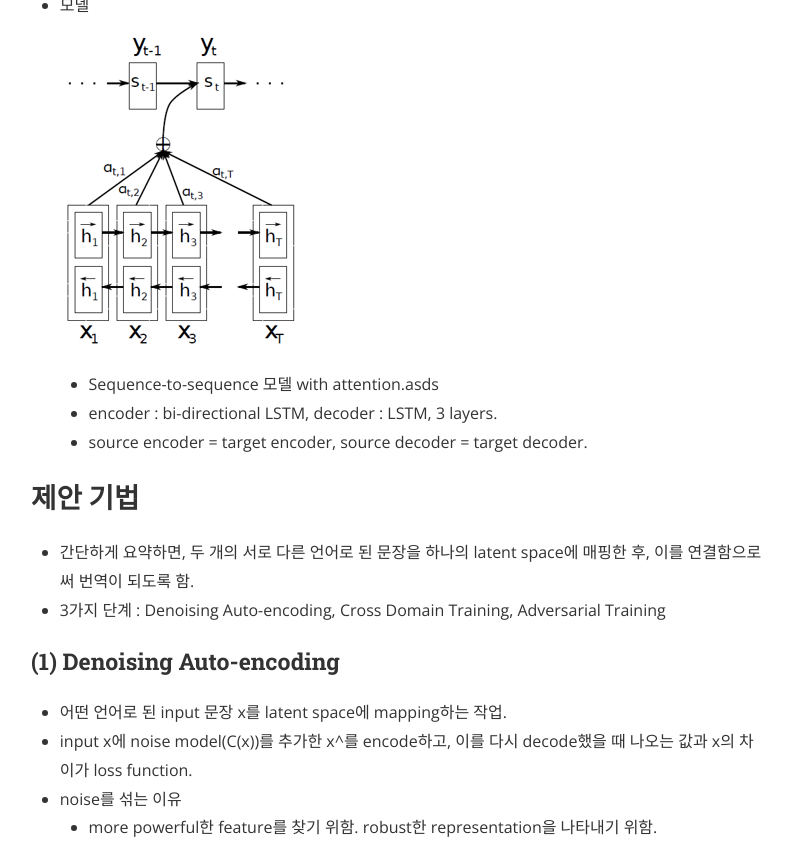
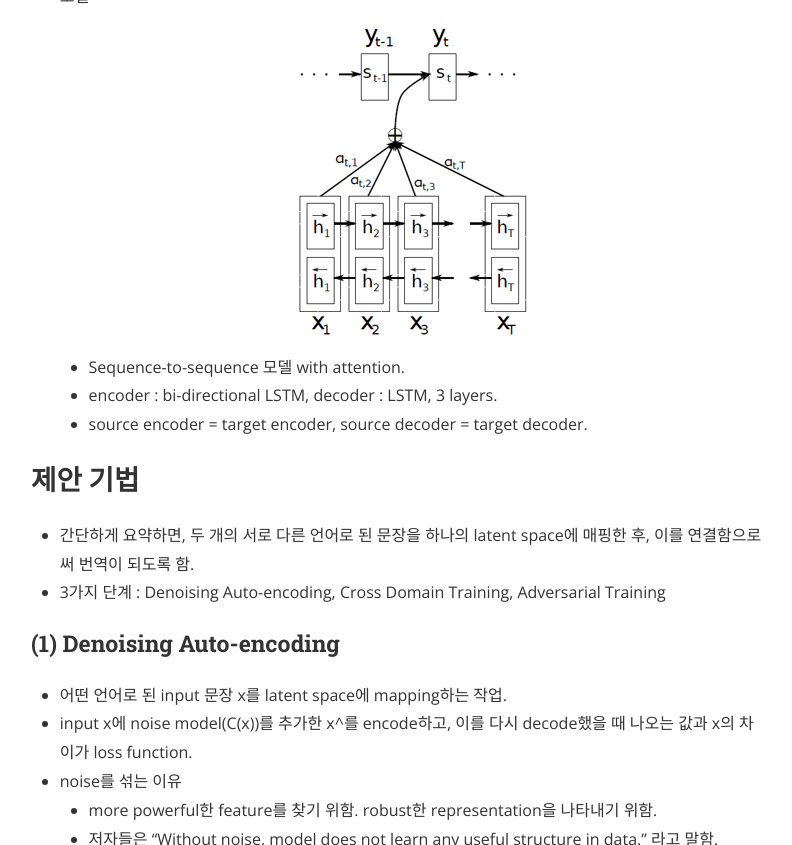
Before and after one commit to pod3275/pod3275.github.io, a Jekyll site: the page built from _posts/2019-04-08-UnsupervisedNMT.markdown, in a window 1280 px wide, cut to the strip 1475-2320 px from the top of the page. Shown: the whole strip, without its empty margins (241-1033 px from the left). Built offline with Jekyll 4.4.1, drawn with Linux system fonts in a browser that asks for light colours; nearby versions of some CDN libraries; comment, search, counter and statistics services are not loaded.

Commit message:
image default size changed

```diff
--- a/_posts/2019-04-08-UnsupervisedNMT.markdown
+++ b/_posts/2019-04-08-UnsupervisedNMT.markdown
@@ -32,7 +32,7 @@ categories: Paper
 
   <img src="/assets/unsup1.png" title="seq-to-seq">
 
-  - Sequence-to-sequence 모델 with attention.asds
+  - Sequence-to-sequence 모델 with attention.
   - encoder : bi-directional LSTM, decoder : LSTM, 3 layers.
   - source encoder = target encoder, source decoder = target decoder.
 
--- a/_sass/_layout.scss
+++ b/_sass/_layout.scss
@@ -246,11 +246,10 @@ pre code.hljs {
 			}
 		}
 	}
-	// img {
-	// 	display: block;
-	// 	margin: auto;
-	// 	width: 90%;
-	// }
+	img {
+		display: block;
+		margin: auto;
+	}
 	/*
 	*	Posts
 	*/
```
